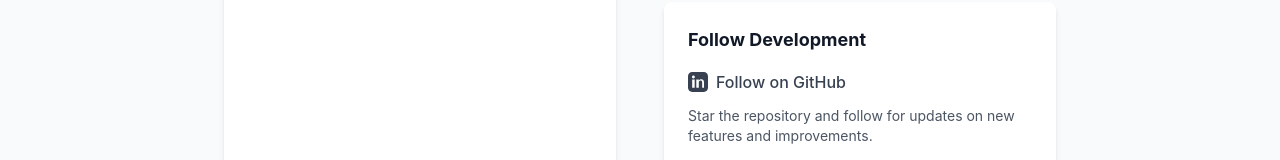
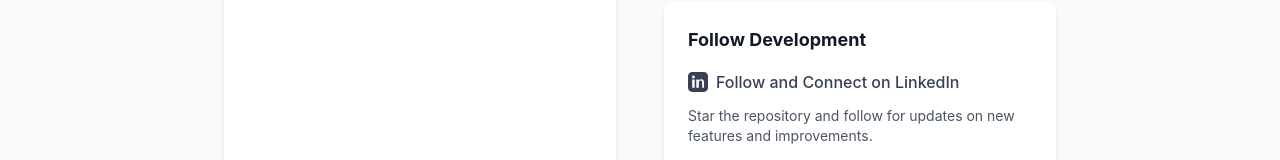
Before and after one commit to Nathandiv/AprrovalSeal, an Angular app: page /support in a window 1280 px wide. Shown: the part 1447-1607 px from the top of the page. Built offline with nearby package versions, Linux system fonts and the light colour scheme.

Commit message:
made changes on support follow

```diff
--- a/src/pages/support/support.component.html
+++ b/src/pages/support/support.component.html
@@ -306,7 +306,7 @@
              1.36-1.56 2.8-1.56 2.99 0 3.54 1.97
              3.54 4.54v5.66z"/>
              </svg>
-            <span class="font-medium">Follow on GitHub</span>
+            <span class="font-medium">Follow and Connect on LinkedIn</span>
           </a>
           <p class="text-sm text-gray-600 mt-2">
             Star the repository and follow for updates on new features and improvements.
```
